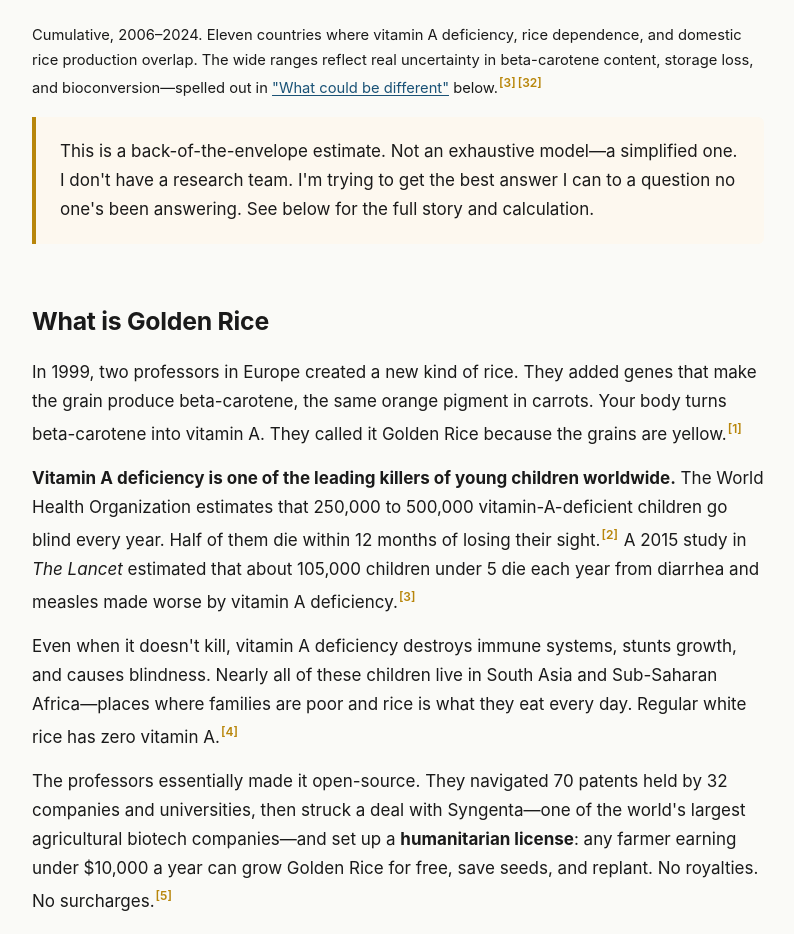
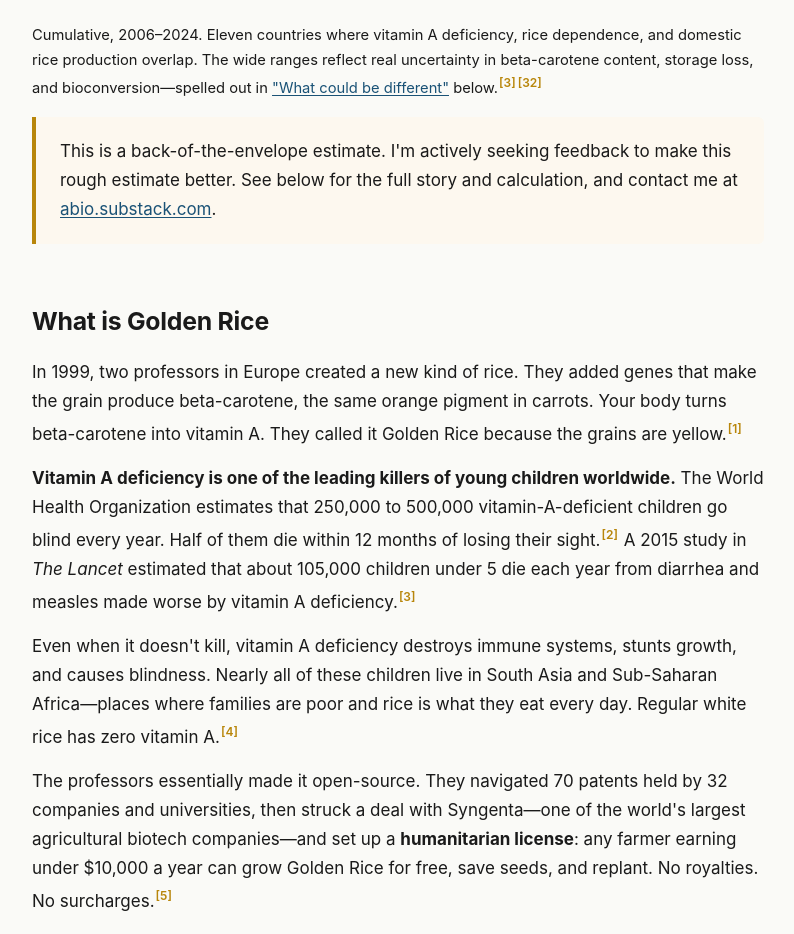
Before and after one commit to abiolvera/goldenrice, a website: page golden-rice-story.html in a window 1280 px wide. Shown: the part 1100-2034 px from the top of the page, without its empty margins (242-1036 px from the left). Drawn offline with Linux system fonts and the light colour scheme.

Commit message:
Invite feedback, add Substack contact link
Co-Authored-By: Claude Fable 5 <noreply@anthropic.com>

```diff
--- a/golden-rice-story.html
+++ b/golden-rice-story.html
@@ -395,7 +395,7 @@
   <p style="margin-top: 1.5rem; font-size: 0.92rem;">Cumulative, 2006&ndash;2024. Eleven countries where vitamin A deficiency, rice dependence, and domestic rice production overlap. The wide ranges reflect real uncertainty in beta-carotene content, storage loss, and bioconversion&mdash;spelled out in <a href="#uncertainties" style="color: var(--link);">"What could be different"</a> below.<sup class="cite"><a href="#ref3">[3]</a></sup><sup class="cite"><a href="#ref32">[32]</a></sup></p>
 
   <div class="callout" style="margin-top: 1rem;">
-    <p>This is a back-of-the-envelope estimate. Not an exhaustive model&mdash;a simplified one. I don't have a research team. I'm trying to get the best answer I can to a question no one's been answering. See below for the full story and calculation.</p>
+    <p>This is a back-of-the-envelope estimate. I'm actively seeking feedback to make this rough estimate better. See below for the full story and calculation, and contact me at <a href="https://abio.substack.com/" target="_blank">abio.substack.com</a>.</p>
   </div>
 </section>
 
```
